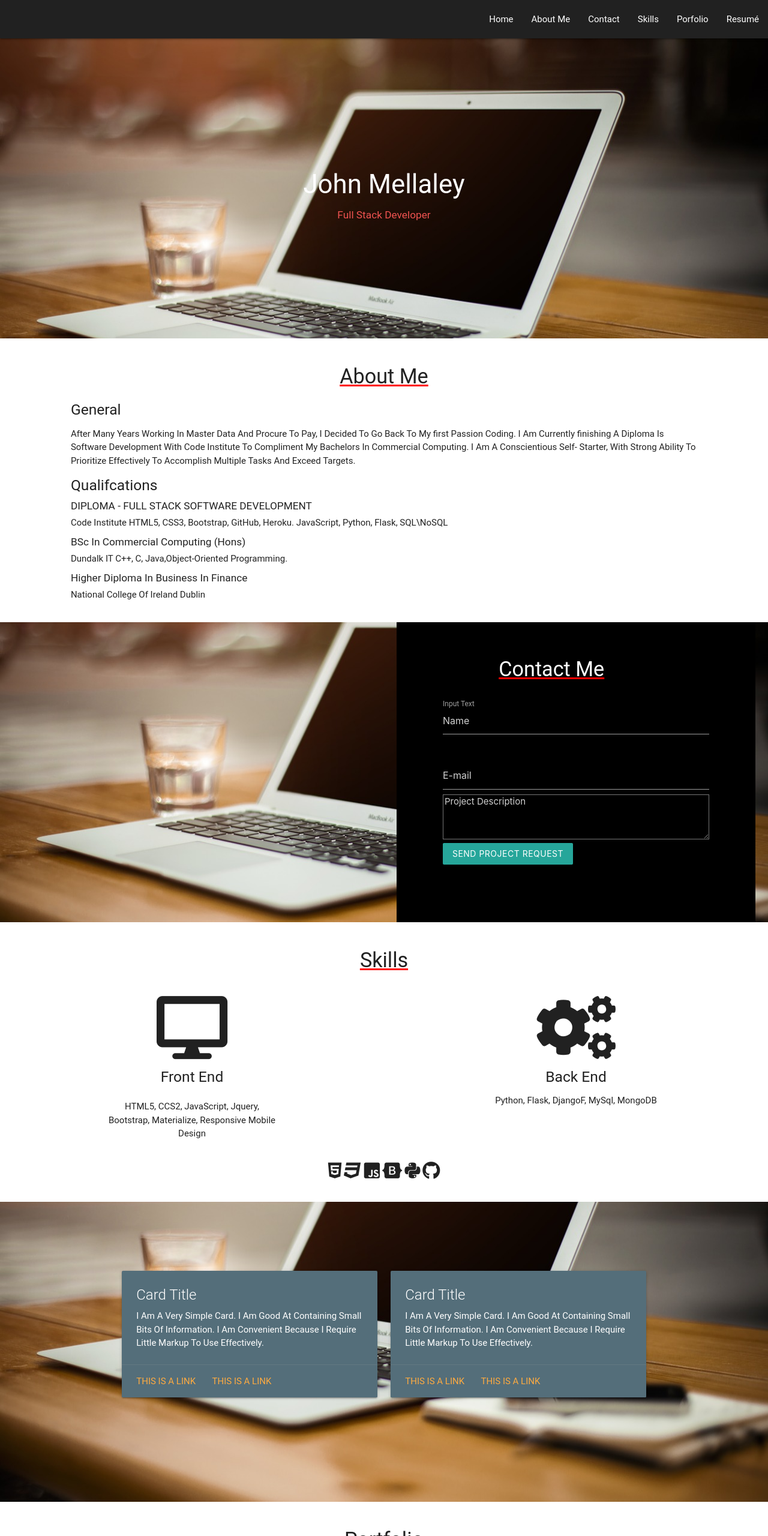
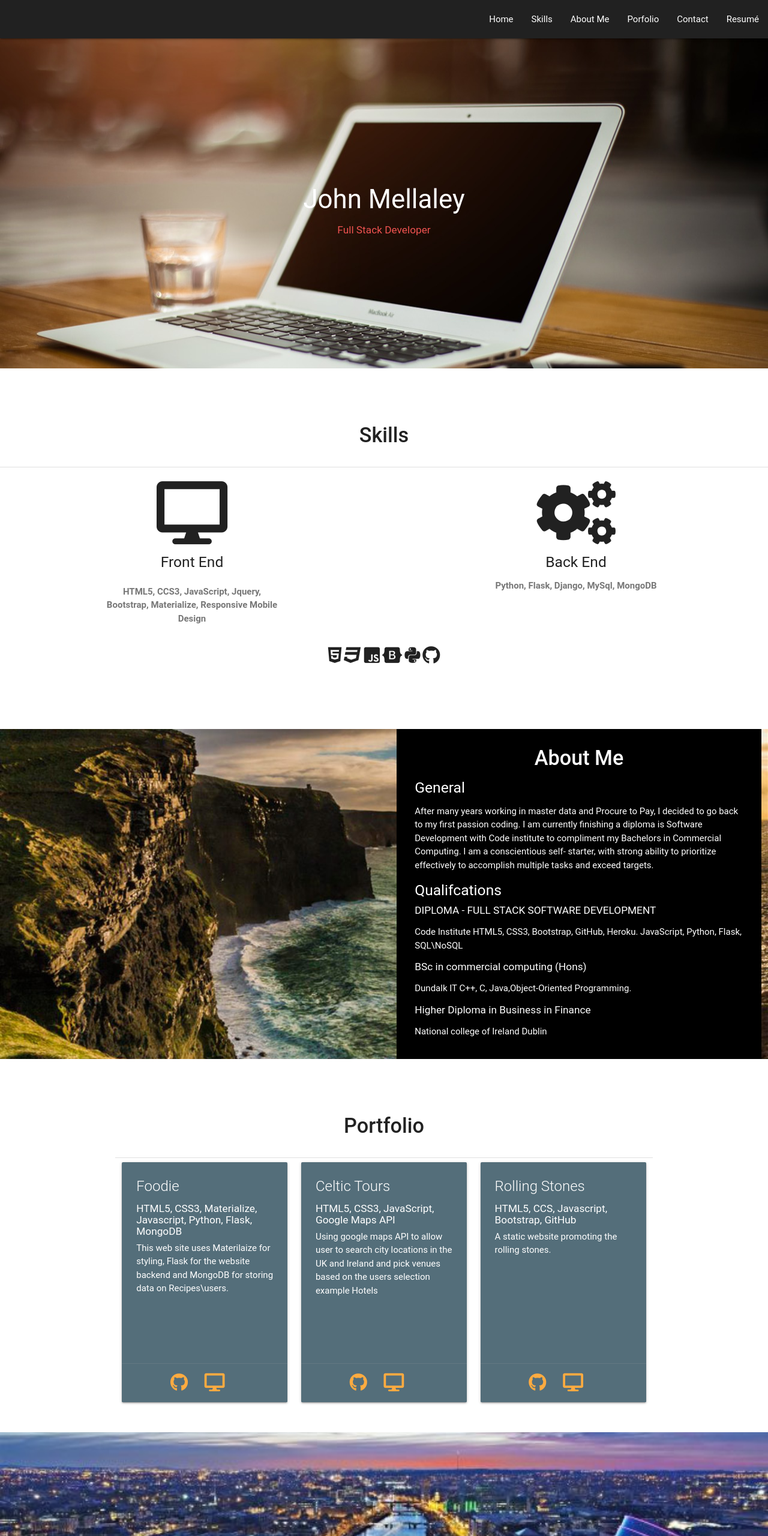
Before and after one commit to JohnMellaley/MyProfile_Page, a plain HTML site: page index.html in a window 1280 px wide. Shown: the top 2560 px of the page at 60% size. Drawn offline with nearby package versions, Linux system fonts and the light colour scheme.

Commit message:
finished website

```diff
--- a/assets/css/style.css
+++ b/assets/css/style.css
@@ -1,5 +1,6 @@
  body, html{
     height:100%;
+
 }
 
 body {
@@ -7,12 +8,12 @@ body {
     min-height: 100vh;
     flex-direction: column;
     font-family: 'Roboto', sans-serif;
-    text-transform: capitalize;
+
  }
 
 /*main image on background */
 .parallax-container {
-      height: 500px;
+      height: 550px;
     }
 .hero-image{
     background-image: linear-gradient(rgba(0, 0, 0, 0.5), rgba(0, 0, 0, 0.5)), url('../../static/images/home-office.jpg');
@@ -37,12 +38,27 @@ body {
   color: white;
 }
 
+li a:hover{
+    -webkit-transition: font-size 1s ease-out, text-decoration 1s ease-out ;
+    -moz-transition: font-size 1s ease-out, text-decoration 1s ease-out;
+    -o-transition: font-size 1s ease-out, text-decoration 1s ease-out;
+    transition: font-size 1s ease-out, text-decoration 1s ease-out;
+    font-size: 125%;
+    text-decoration: underline;
+}
+
+
+.anchor {
+    padding-top: 70px;
+
+}
+
 .box{
     position: relative;
-    height: 500px;
+    height: 550px;
     background-color: black;
     z-index: 1;
-    margin: 0px 10px 0px 10px;
+    margin: 0px 0px 0px 10px;
     padding: 2em;
 }
 
@@ -56,7 +72,7 @@ body {
 }
 
 .form{
-    padding-top: 75px;
+    padding-top: 25px;
     postion: relative;
 }
 
@@ -64,7 +80,28 @@ textarea {
     height: 5em;
 }
 .heading{
-    text-decoration: underline;
-    text-decoration-color: red;
-    line-height: 1.5;
+    text-transform: capitalize;
+    font-weight: 500;
+
 }
+
+.heading_about {
+    padding-top: 0;
+    margin-top: 0;
+    text-transform: capitalize;
+    font-weight: 500;
+}
+
+.web_site_desc{
+    font-weight: 600;
+    color: #777;
+}
+
+@media screen and (max-width: 991px)  {
+    .box{
+            height: 700px;
+    }
+    .parallax-container{
+        height: 700px;
+    }
+}
--- a/index.html
+++ b/index.html
@@ -9,106 +9,77 @@
     <link rel="stylesheet" href="https://cdnjs.cloudflare.com/ajax/libs/materialize/1.0.0/css/materialize.min.css">
     <link rel="stylesheet" href="assets/css/style.css" type="text/css" />
     <link rel="stylesheet" href="https://use.fontawesome.com/releases/v5.8.1/css/all.css" integrity="sha384-50oBUHEmvpQ+1lW4y57PTFmhCaXp0ML5d60M1M7uH2+nqUivzIebhndOJK28anvf" crossorigin="anonymous">
+    <link rel="stylesheet" href="https://cdnjs.cloudflare.com/ajax/libs/hover.css/2.3.1/css/hover-min.css" />
+    <link href="https://fonts.googleapis.com/icon?family=Material+Icons" rel="stylesheet">
+
     <!-- Compiled and minified JavaScript -->
+    <script src="https://code.jquery.com/jquery-3.4.0.slim.min.js" integrity="sha256-ZaXnYkHGqIhqTbJ6MB4l9Frs/r7U4jlx7ir8PJYBqbI="crossorigin="anonymous"></script>
     <script src="https://ajax.googleapis.com/ajax/libs/jquery/3.1.0/jquery.min.js"></script>
-    <script src="https://code.jquery.com/jquery-3.3.1.js" integrity="sha256-2Kok7MbOyxpgUVvAk/HJ2jigOSYS2auK4Pfzbm7uH60=" crossorigin="anonymous"></script>
-
-
+    <script type="text/javascript" src="https://cdn.emailjs.com/sdk/2.3.2/email.min.js"></script>
+    <script type="text/javascript">
+         (function(){
+          emailjs.init("user_oJL9HICmaa6PQKM1BAynd");
+            })();
+    </script>
     <title>John Mellaley</title>
 </head>
 <body>
 <heading>
+<div class="navbar-fixed">
     <nav>
         <div class="nav-wrapper grey darken-4">
-      <ul id="nav-mobile" class="right hide-on-med-and-down">
-        <li><a href="sass.html">Home</a></li>
-        <li><a href="collapsible.html">About Me</a></li>
-        <li><a href="collapsible.html">Contact</a></li>
-        <li><a href="collapsible.html">Skills</a></li>
-        <li><a href="badges.html">Porfolio</a></li>
+            <a href="#" data-target="mobile-demo" class="sidenav-trigger"><i class="material-icons">menu</i></a>
+                <ul class="right hide-on-med-and-down">
+                    <li><a href="#home" >Home</a></li>
+                    <li><a href="#skills">Skills</a></li>
+                    <li><a href="#about_me">About Me</a></li>
+                    <li><a href="#porfolio">Porfolio</a></li>
+                    <li><a href="#contact">Contact</a></li>
                     <li><a href="collapsible.html">Resumé</a></li>
-
                 </ul>
         </div>
     </nav>
+</div>
+<ul class="sidenav" id="mobile-demo">
+    <li><a href="#home" >Home</a></li>
+    <li><a href="#skills">Skills</a></li>
+    <li><a href="#about_me">About Me</a></li>
+    <li><a href="#porfolio">Porfolio</a></li>
+    <li><a href="#contact">Contact</a></li>
+    <li><a href="collapsible.html">Resumé</a></li>
+</ul>
 </heading>
 <main>
+<!-- opening view   -->
 <div class="parallax-container">
-    <div class="parallax">
+    <div id="home" class="parallax">
         <img src="../static/images/home-office.jpg"></img>
-        <div class="hero-text">
+        <div  class="hero-text">
             <h3>John Mellaley</h3>
             <h6 class = "red-text text-lighten-1">Full Stack Developer</h6>
         </div>
     </div>
 </div>
-<div class="section white">
-    <div class="row">
-         <div class="col s12 m10 offset-m1">
-            <h4 class="heading center-align">About Me</h4>
-            <h5>General</h5>
-            <p>After many years working in master data and Procure to Pay, I decided to go back to my ﬁrst passion coding.
-            I am currently ﬁnishing a diploma is Software Development with Code institute to compliment my Bachelors in Commercial Computing.
-            I am a conscientious self- starter, with strong ability to prioritize effectively to accomplish multiple tasks and exceed targets.</p>
-            <h5>Qualifcations</h5>
-             <h6>DIPLOMA - FULL STACK SOFTWARE DEVELOPMENT</h6>Code Institute
-             HTML5, CSS3, Bootstrap, GitHub, Heroku. JavaScript, Python, Flask, SQL\NoSQL
-             <h6>BSc in commercial computing (Hons)</h6> Dundalk IT
-             C++, C, Java,Object-Oriented Programming.
-             <h6>Higher Diploma in Business in Finance</h6> National college of Ireland Dublin
+<!-- skills section   -->
 
-        </div>
-    </div>
-</div>
-<div class="parallax-container">
-    <div class="parallax">
-        <img src="../static/images/home-office.jpg"></img>
-        <div class="row">
-            <div class="col s12 m6 offset-m6">
-                <div class="box">
-                    <div class="row">
-                        <div class="col s6 offset-s3">
-                            <h4 class="heading contact">Contact Me</h4>
-                        </div>
-                    </div>
-                    <div class="row">
-                        <div class="col s10 offset-s1">
-                            <div class = "form">
-                                <form onsubmit="return sendMail(this);" method="POST">
-                                <div class="input-field">
-                                   <input type="text" name="name" class="validate" id="fullname" placeholder="Name" required/>
-                                   <label for="name">Input text</label>
-                                </div>
-                                   </br>
-                                   <input type="text" name="emailaddress" class="form-control" id="emailaddress" placeholder="E-mail" required/>
-                                    </br>
-                                   <textarea rows="10" name="projectsummary" class="form-control" id="projectsummary" placeholder="Project Description" required></textarea>
-                                   <button type="submit" class="btn btn-secondary center-block">Send Project Request</button>
-                                </form>
-                            </div>
-                        </div>
-                    </div>
-               </div>
-            </div>
-        </div>
-    </div>
-</div>
-<div class="section white">
+<div id="skills" class="section white anchor">
     <div class="row">
          <div class="col s12 m10 offset-m1">
             <h4 class="heading center-align">Skills</h4>
          </div>
     </div>
+    <div class="divider"></div>
+    </br>
     <div class="row">
-        <div class="col m6 center-align">
+        <div class="col s12 m6 center-align">
             <i class="fas fa-desktop fa-7x"></i>
             <h5>Front End</h5>
-             <p class="col m6 offset-m3">HTML5, CCS2, JavaScript, Jquery, Bootstrap, Materialize, Responsive Mobile Design </p>
+             <p class="web_site_desc col m6 offset-m3">HTML5, CCS3, JavaScript, Jquery, Bootstrap, Materialize, Responsive Mobile Design </p>
          </div>
-         <div class="col m6 center-align">
+         <div class="col s12 m6 center-align">
             <i class="fas fa-cogs fa-7x"></i>
             <h5>Back End</h5>
-            <p>Python, Flask, DjangoF, MySql, MongoDB</p>
+            <p class="web_site_desc">Python, Flask, Django, MySql, MongoDB</p>
         </div>
     </div>
     <div class="row">
@@ -122,73 +93,175 @@
         </div>
     </div>
 </div>
-<div class="parallax-container">
+
+
+<!--- about me ---->
+<div class="anchor" id="about_me"></div>
+<div class="parallax-container " >
     <div class="parallax">
-        <img src="../static/images/home-office.jpg"></img>
-        <div class="jumbotron">
+        <img src="../static/images/clifsofmoher4.jpg"></img>
+        <div class="row">
+            <div class="col s12 m6 offset-m6">
+                <div class="box">
+                    <h4   class= "heading_about center-align white-text ">About Me</h4>
+                    <h5 class="white-text">General</h5>
+                    <p class="white-text">After many years working in master data and Procure to Pay, I decided to go back to my ﬁrst passion coding.
+                    I am currently ﬁnishing a diploma is Software Development with Code institute to compliment my Bachelors in Commercial Computing.
+                    I am a conscientious self- starter, with strong ability to prioritize effectively to accomplish multiple tasks and exceed targets.</p>
+                    <h5 class="white-text">Qualifcations</h5>
+                     <h6 class="white-text">DIPLOMA - FULL STACK SOFTWARE DEVELOPMENT</h6>
+                     <p class="white-text">Code Institute HTML5, CSS3, Bootstrap, GitHub, Heroku. JavaScript, Python, Flask, SQL\NoSQL</p>
+                     <h6 class="white-text">BSc in commercial computing (Hons)</h6>
+                     <p class="white-text">Dundalk IT C++, C, Java,Object-Oriented Programming. </p>
+                     <h6 class="white-text">Higher Diploma in Business in Finance</h6>
+                     <p class="white-text">National college of Ireland Dublin</p>
+               </div>
+            </div>
+        </div>
+    </div>
+</div>
+
+<div id="porfolio" class="section white anchor">
     <div class="container">
         <div class="row">
              <div class="col s12 m10 offset-m1">
                 <h4 class="heading center-align">Portfolio</h4>
              </div>
         </div>
+        <div class="divider"></div>
         <div class="row">
-                    <div class="col s12 m6">
-                      <div class="card blue-grey darken-1">
+            <div class="col s12 m6 l4 ">
+              <div class="card hoverable blue-grey darken-1 medium">
                 <div class="card-content white-text">
-                          <span class="card-title">Card Title</span>
-                          <p>I am a very simple card. I am good at containing small bits of information.
-                          I am convenient because I require little markup to use effectively.</p>
+                  <span class="card-title">Foodie</span>
+                  <h6>HTML5, CSS3, Materialize, Javascript, Python, Flask, MongoDB</h6>
+                  <p >This web site uses Materilaize for styling, Flask for the website backend and MongoDB for storing data on Recipes\users.</p>
                 </div>
-                        <div class="card-action">
-                          <a href="www.facebook.com">This is a link</a>
-                          <a href="www.facebook.com">This is a link</a>
+                <div class="card-action center-align">
+                  <a target="_blank" href="https://github.com/JohnMellaley/Project3" class="tooltipped" data-position="bottom" "GitHub"><i class="fab fa-github fa-2x "></i></a>
+                  <a target="_blank" href="https://recipe-book-jm.herokuapp.com/"><i class="fas fa-desktop fa-2x tooltipped" data-position="bottom" data-tooltip="Live"></i></a>
                 </div>
               </div>
             </div>
-                    <div class="col s12 m6">
-                        <div class="card blue-grey darken-1">
+            <div class="col s12 m6 l4">
+                <div class="card hoverable blue-grey darken-1 medium">
                     <div class="card-content white-text">
-                              <span class="card-title">Card Title</span>
-                              <p>I am a very simple card. I am good at containing small bits of information.
-                              I am convenient because I require little markup to use effectively.</p>
+                      <span class="card-title">Celtic Tours</span>
+                      <h6>HTML5, CSS3, JavaScript, Google Maps API</h6>
+                      <p>Using google maps API to allow user to search city locations in the UK and Ireland and pick venues
+                      based on the users selection example Hotels  </p>
                     </div>
-                            <div class="card-action">
-                              <a href="#">This is a link</a>
-                              <a href="#">This is a link</a>
+                    <div class="card-action center-align">
+                      <a target="_blank"href="https://github.com/JohnMellaley/my-second-project"><i class="fab fa-github fa-2x"></i></a>
+                      <a target="_blank" href="https://johnmellaley.github.io/my-second-project/"><i class="fas fa-desktop fa-2x"></i></a>
+                    </div>
+                </div>
+            </div>
+            <div class="col s12 m6 l4">
+                <div class="card hoverable blue-grey darken-1 medium">
+                    <div class="card-content white-text">
+                      <span class="card-title">Rolling Stones</span>
+                      <h6>HTML5, CCS, Javascript, Bootstrap, GitHub </h6>
+                      <p>A static website promoting the rolling stones.</p>
+                    </div>
+                    <div class="card-action center-align">
+                      <a target="_blank" href="https://github.com/JohnMellaley/my-first-project"><i class="fab fa-github fa-2x"></i></a>
+                      <a target="_blank" href="https://johnmellaley.github.io/my-first-project/"><i class="fas fa-desktop fa-2x"></i></a>
                     </div>
                 </div>
             </div>
         </div>
     </div>
 </div>
+<div class="parallax-container">
+    <div class="parallax">
+        <img src="../static/images/dublin.jpg"></img>
     </div>
 </div>
-<div class="section white">
+<div id="contact" class="section white anchor">
     <div class="container">
         <div class="row">
             <div class="col s12 m10 offset-m1">
-                <h4 class="heading center-align">Portfolio</h4>
+                <h4 class="heading center-align">Contact Me</h4>
+            </div>
+        </div>
+        <div class="divider"></div>
+        <div class="row">
+            <div class="col s10 offset-s1">
+                <div class = "form">
+                    <form name="contactform" onsubmit="return sendMail(this);" method="POST">
+                        <div class="input-field">
+                           <input type="text" name="name" class="validate" id="fullname" placeholder="Name" required/>
+                           <label for="name">Full Name</label>
+                        </div>
+                        </br>
+                        <div class="input-field">
+                            <input type="text" name="emailaddress" class="form-control" id="emailaddress" placeholder="E-mail" required/>
+                        <label for="emailaddress">E-mail Address</label>
+                        </div>
+                        </br><br>
+                        <div class="input-field">
+                            <input type="text" name="phone" class="form-control" id="phone" placeholder="phone"/>
+                        <label for="phone">Phone Number</label>
+                        </div>
+                        </br><br>
+                        <div class="input-field">
+                            <textarea rows="10" name="projectsummary" class="form-control" id="projectsummary" placeholder="Project Description" required></textarea>
+                        <label for="projectsummary">Project Summary</label>
+                        </div>
+                        </br><br>
+                        <div class="row center-align">
+                            <button type="submit" class="btn btn-secondary blue-grey darken-1">Send Request</button>
+                        </div>
+                    </form>
+                </div>
             </div>
         </div>
     </div>
 </div>
 
-
-
 </main>
- <footer>
-
+<footer class="page-footer grey darken-4">
+          <div class="container">
+            <div class="row">
+              <div class="col s12 center-align">
+                <h5 class="white-text">John Mellaley</h5>
+                <ul>
+                  <li><i class="fas fa-envelope"></i> johnmellaley@gmail.com</li>
+                  <li><i class="fas fa-mobile-alt"></i> +353 (0) 87-2733822</li>
+                </ul>
+                <a target="_blank" href="https://www.linkedin.com/in/john-mellaley-59727ab/"><i class="fab fa-linkedin-in fa-2x"></i></a>
+                <a target="_blank" href="https://github.com/JohnMellaley"><i class="fab fa-github fa-2x"></i></a>
+                <a target="_blank" href=""><i class="fas fa-file-download fa-2x"></i></a>
+              </div>
+            </div>
+          </div>
+          </div>
 </footer>
 <!--JavaScript at end of body for optimized loading-->
-
+<script src="assets/js/sendemail.js"></script>
 <script src="https://cdnjs.cloudflare.com/ajax/libs/materialize/1.0.0-beta/js/materialize.min.js"></script>
 <script type="text/javascript">
         M.AutoInit();
         $(document).ready(function(){
             $('.parallax').parallax();
             $('input#input_text, textarea#textarea2').characterCounter();
-
+            $('.sidenav')
+                .sidenav()
+                    .on('click tap', 'li a', () => {
+                    $('.sidenav').sidenav('close');
+            });
+           //taken from https://www.abeautifulsite.net/smoothly-scroll-to-an-element-without-a-jquery-plugin-2
+            $('.tooltipped').tooltip();
+            $('a[href^="#"]').on('click', function(event) {
+                var target = $(this.getAttribute('href'));
+                if( target.length ) {
+                    event.preventDefault();
+                    $('html, body').stop().animate({
+                        scrollTop: target.offset().top
+                    }, 1000);
+                }
+});
         });
 
 </script>
```
Also changed, not shown: assets/js/sendemail.js (added, +19 -0 lines), static/images/clifsofmoher4.jpg (added), static/images/dublin.jpg (added). Lines whose indentation alone changed are shown as unchanged.
